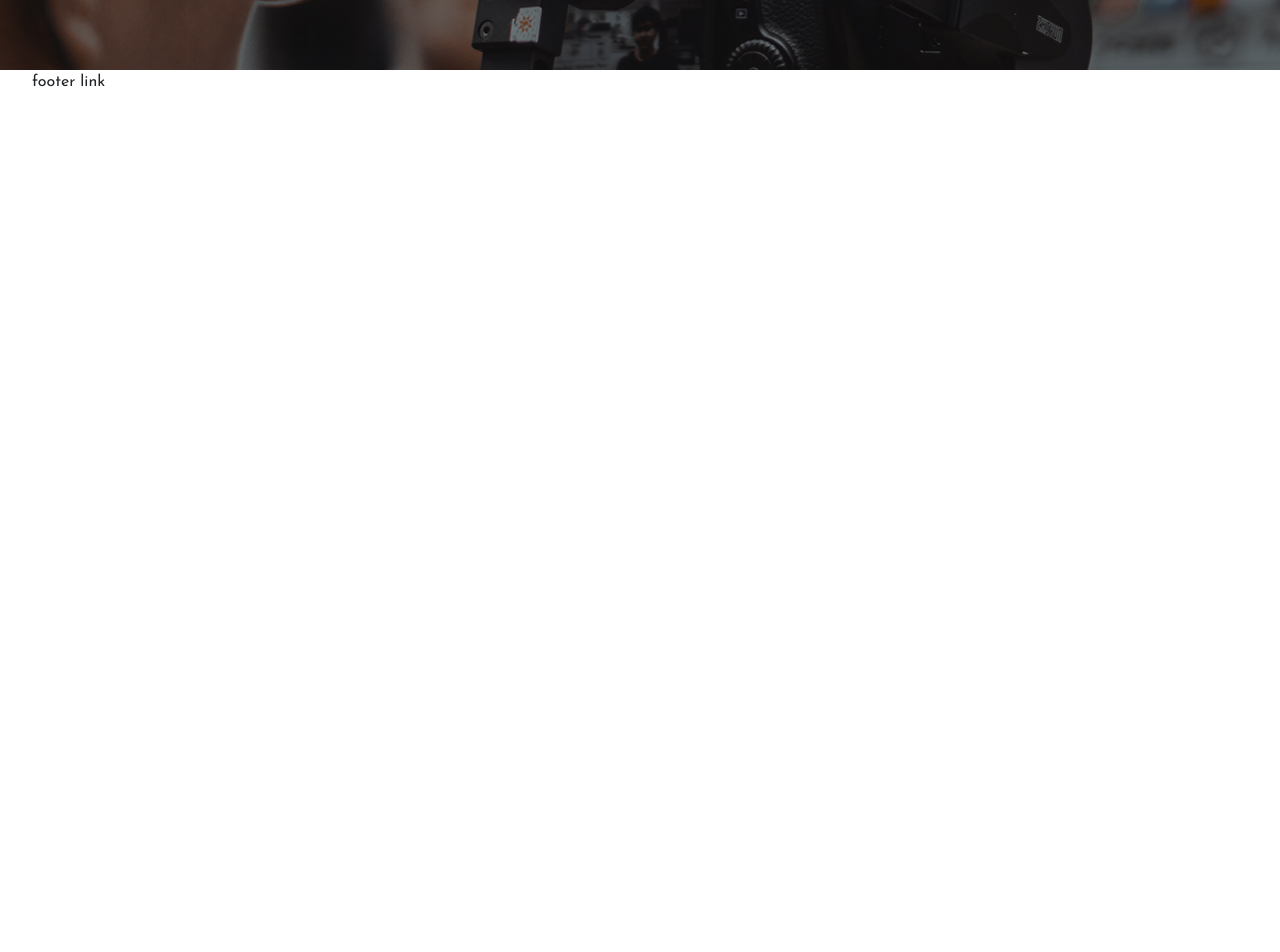
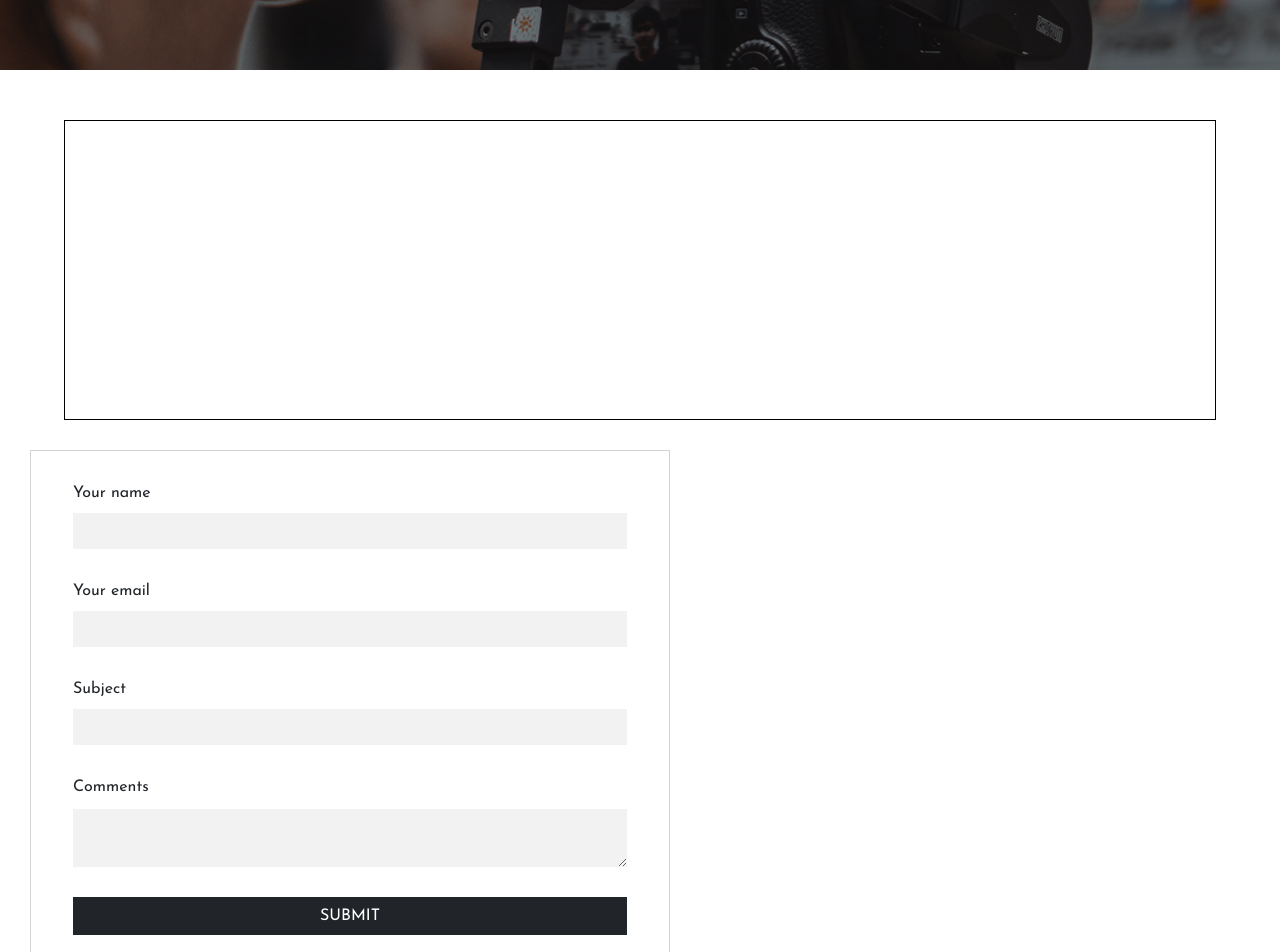
Before and after one commit to MattiaMessana/proj-html-vuejs, a Vue app: page /contacts in a window 1280 px wide. Shown: the part 300-1252 px from the top of the page. Before the commit the page ends 800 px from the top, so only its background shows below. Built offline with nearby package versions, Linux system fonts and the light colour scheme.

Commit message:
validation contacts

```diff
--- a/src/pages/MyContacts.vue
+++ b/src/pages/MyContacts.vue
@@ -25,9 +25,56 @@ export default {
         </div>
         <!-- <img :src="getImagePath(imageName)"> -->
     </div>
+
+    <!-- google maps -->
+    <div class="container-maps">
+        <div class="maps"></div>
+    </div>
+
+    <!-- validation -->
+    <form class="row needs-validation container-validation" novalidate>
+        <div class="">
+            <label for="validationCustom01" class="form-label">Your name</label>
+            <input type="text" class="form-control rounded-0 bg-color border-0" id="validationCustom01" value=""
+                required>
+            <div class="valid-feedback">
+                Looks good!
+            </div>
+        </div>
+
+        <div class="">
+            <label for="validationCustom03" class="form-label">Your email</label>
+            <input type="text" class="form-control rounded-0 bg-color border-0" id="validationCustom03" required>
+            <div class="invalid-feedback">
+                Please provide a valid email.
+            </div>
+        </div>
+
+        <div class="">
+            <label for="validationCustom05" class="form-label">Subject</label>
+            <input type="text" class="form-control rounded-0 bg-color border-0" required>
+            <div class="invalid-feedback">
+                Please provide a valid subject.
+            </div>
+        </div>
+
+        <div class="form-floating">
+            <div class="comments">
+                <label for="floatingTextarea">Comments</label>
+            </div>
+            <textarea class="form-control rounded-0 bg-color border-0" placeholder="Leave a comment here"
+                id="floatingTextarea"></textarea>
+        </div>
+
+        <div class="">
+            <button class="btn btn-dark rounded-0 btn-width" type="submit">SUBMIT</button>
+        </div>
+    </form>
 </template>
 
 <style scoped lang="scss">
+@use "../style/variables" as *;
+
 .bg-image {
     background-image: url(/src/assets/img/bredcum-img.jpg);
     background-size: cover;
@@ -54,4 +101,36 @@ export default {
         }
     }
 }
+
+.container-maps {
+    display: flex;
+    justify-content: center;
+    padding-top: 50px;
+
+    .maps {
+        height: 300px;
+        width: 90%;
+        border: 1px solid black;
+    }
+}
+
+.container-validation {
+    border: 1px solid lightgray;
+    width: 50%;
+    margin: 30px;
+    gap: 30px;
+    padding: 30px;
+
+    .bg-color {
+        background-color: $lightgray;
+    }
+
+    .comments {
+        padding-bottom: 10px;
+    }
+
+    .btn-width {
+        width: 100%;
+    }
+}
 </style>
--- /dev/null
+++ b/src/style/_variables.scss
@@ -0,0 +1 @@
+$lightgray: #f2f2f2;
--- a/src/style/general.scss
+++ b/src/style/general.scss
@@ -1,8 +1,10 @@
 @import "@fortawesome/fontawesome-free/css/all.css";
 @import "bootstrap/scss/bootstrap";
 @import "utility.scss";
+@import "_variables.scss";
 
-ul, li {
+ul,
+li {
 	list-style: none;
 }
 
```
